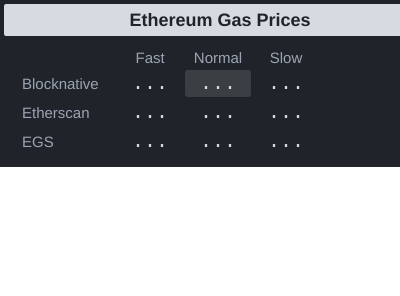
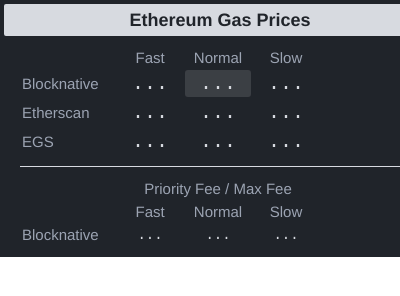
Before and after one commit to block-wallet/ethereum-gas-prices-browser-extension, a browser extension: page src/popup.html in a window 400 px wide. Shown: the top 296 px of the page. Drawn offline with Linux system fonts and the light colour scheme.

Commit message:
Add EIP1559 metrics

```diff
--- a/src/popup.css
+++ b/src/popup.css
@@ -23,6 +23,12 @@
   text-align: center;
   border: 4px solid #20242a;
   border-radius: 6px;
+}
+
+hr {
+  height: 1px;
+  background: #d7dae0;
+  border: none;
 }
 
 #refresh-button {
@@ -80,9 +86,15 @@
   text-align: center;
 }
 
-table td:nth-child(5) {
+table td:nth-child(5),
+table tr.row-with-colspan td:nth-child(3) {
   width: 25%;
   text-align: right;
+}
+
+table tr.row-with-colspan td:nth-child(2) {
+  width: 51%;
+  text-align: center;
 }
 
 .fast, .normal, .slow, .timestamp {
@@ -95,16 +107,20 @@
   width: 20%;
 }
 
-.fast:hover:not([data-selected=true]),
-.normal:hover:not([data-selected=true]),
-.slow:hover:not([data-selected=true]) {
+#blocknative1559 .fast, #blocknative1559 .normal, #blocknative1559 .slow {
+  font-size: 14px;
+}
+
+.fast[data-source]:hover:not([data-selected=true]),
+.normal[data-source]:hover:not([data-selected=true]),
+.slow[data-source]:hover:not([data-selected=true]) {
   text-decoration: underline;
   cursor: pointer;
 }
 
-.fast[data-selected=true],
-.normal[data-selected=true],
-.slow[data-selected=true] {
+.fast[data-source][data-selected=true],
+.normal[data-source][data-selected=true],
+.slow[data-source][data-selected=true] {
   background: rgba(255, 255, 255, 0.12);
   border-radius: 3px;
 }
--- a/src/popup.html
+++ b/src/popup.html
@@ -34,6 +34,28 @@
 			<td class="timestamp"></td>
 		</tr>
 	</table>
+	<hr />
+	<table>
+		<tr class="row-with-colspan">
+			<td />
+			<td class="label" colspan="3">Priority Fee / Max Fee</td>
+			<td />
+		</tr>
+		<tr>
+			<td />
+			<td class="label">Fast</td>
+			<td class="label">Normal</td>
+			<td class="label">Slow</td>
+			<td />
+		</tr>
+		<tr id="blocknative1559">
+			<td><a href="https://www.blocknative.com/gas-estimator" target="_blank">Blocknative</a></td>
+			<td class="fast">...</td>
+			<td class="normal">...</td>
+			<td class="slow">...</td>
+			<td class="timestamp"></td>
+		</tr>
+	</table>
 </div>
 
 <script src="popup.js"></script>
--- a/src/popup.js
+++ b/src/popup.js
@@ -6,6 +6,7 @@
       blocknative: (result && result.prices && result.prices.blocknative) || [null, null, null],
       etherscan: (result && result.prices && result.prices.etherscan) || [null, null, null],
       egs: (result && result.prices && result.prices.egs) || [null, null, null],
+      blocknative1559: (result && result.prices && result.prices.blocknative1559) || [null, null, null],
     });
   });
 });
@@ -18,11 +19,18 @@
 });
 
 const formatPrice = (price) => (price === null ? '...' : Math.trunc(price));
+const formatHtml = (prices) => (prices === null ? '...' : `${prices[0]}<br />${prices[1]}`);
 
 const updateDOMForProvider = (provider, prices) => {
-  document.querySelector(`#${provider} .fast`).textContent = formatPrice(prices[provider][0]);
-  document.querySelector(`#${provider} .normal`).textContent = formatPrice(prices[provider][1]);
-  document.querySelector(`#${provider} .slow`).textContent = formatPrice(prices[provider][2]);
+  if (provider === 'blocknative1559') {
+    document.querySelector(`#${provider} .fast`).innerHTML = formatHtml(prices[provider][0]);
+    document.querySelector(`#${provider} .normal`).innerHTML = formatHtml(prices[provider][1]);
+    document.querySelector(`#${provider} .slow`).innerHTML = formatHtml(prices[provider][2]);
+  } else {
+    document.querySelector(`#${provider} .fast`).textContent = formatPrice(prices[provider][0]);
+    document.querySelector(`#${provider} .normal`).textContent = formatPrice(prices[provider][1]);
+    document.querySelector(`#${provider} .slow`).textContent = formatPrice(prices[provider][2]);
+  }
 
   const hasData = (
     prices[provider][0] !== null &&
@@ -38,6 +46,7 @@
   updateDOMForProvider('blocknative', prices);
   updateDOMForProvider('etherscan', prices);
   updateDOMForProvider('egs', prices);
+  updateDOMForProvider('blocknative1559', prices);
 
   if (refreshButtonEl.getAttribute('data-content-loaded') !== 'true') {
     refreshButtonEl.setAttribute('data-content-loaded', 'true');
```
Also changed, not shown: src/background.js (+15 -4 lines), src/manifest.json.
